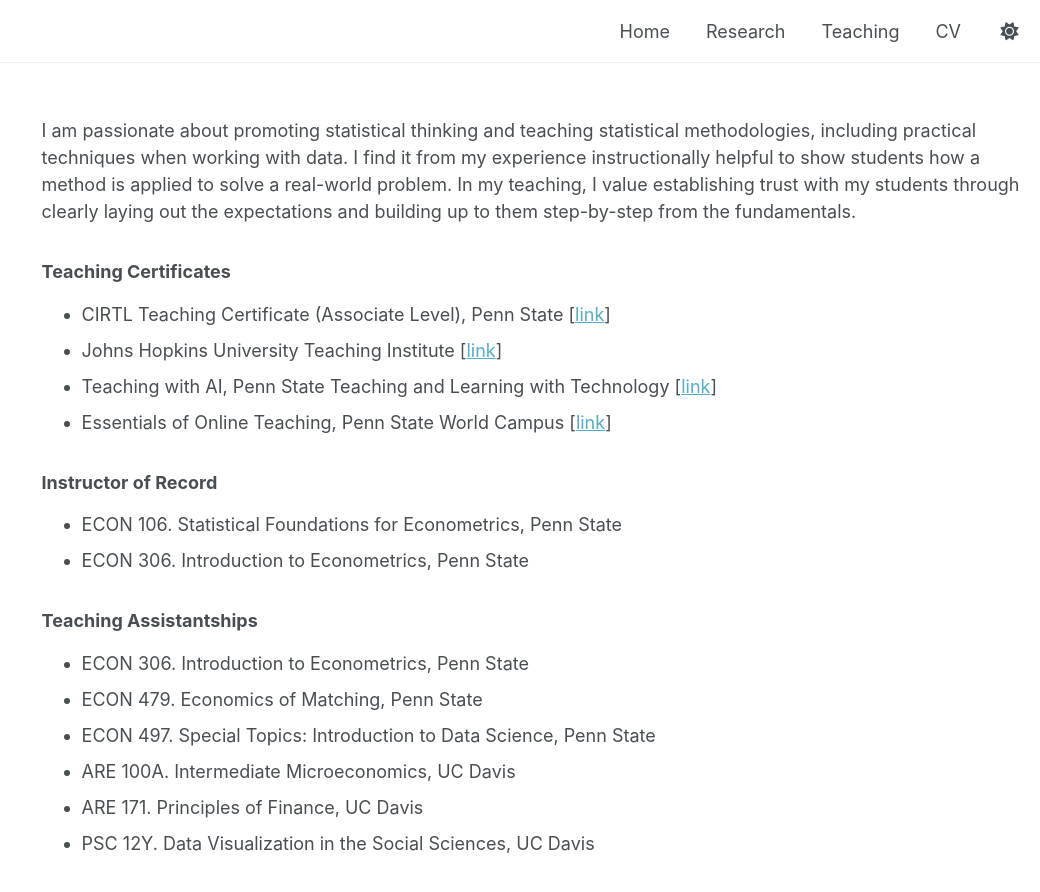
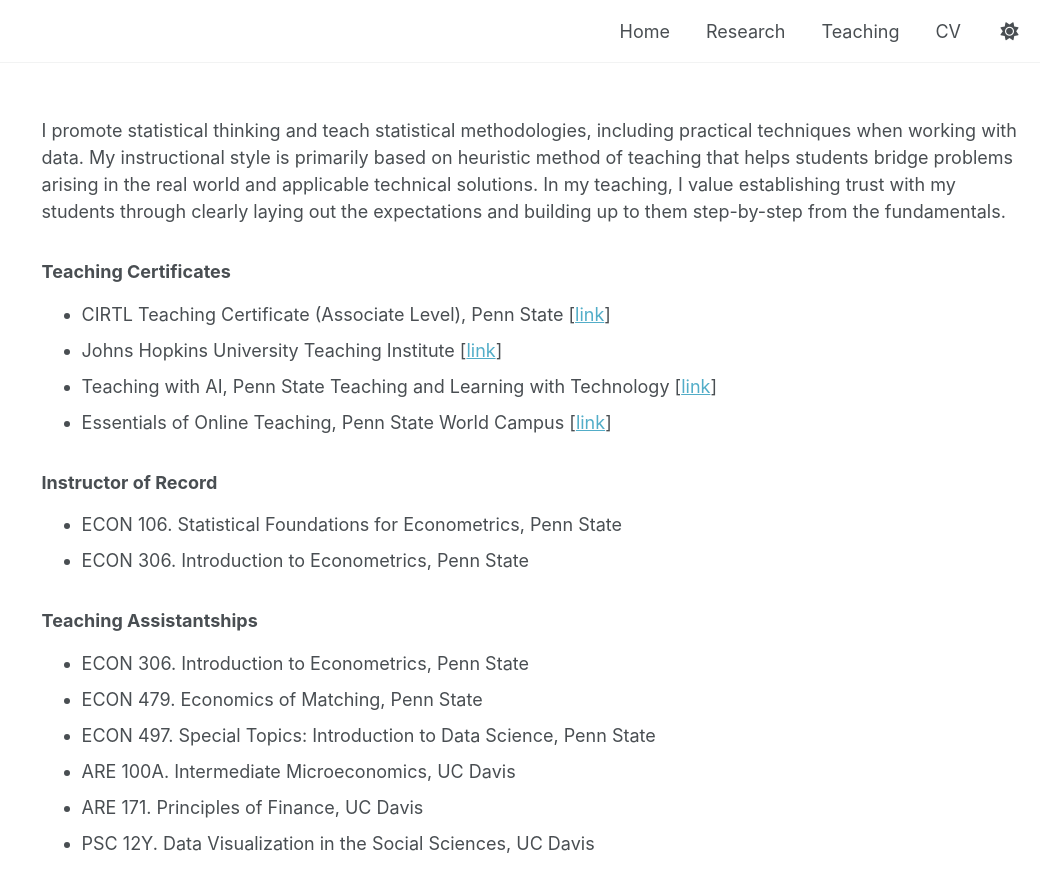
Before and after one commit to lbz5158/lujiezhou.github.io, a Jekyll site: the page built from _pages/teaching.md, in a window 1280 px wide and 1073 px high. Shown: the top 892 px of the window, without its empty margins (240-1280 px from the left). Built offline with Jekyll 4.4.1, drawn with Linux system fonts in a browser that asks for light colours.

Commit message:
Update teaching.md

```diff
--- a/_pages/teaching.md
+++ b/_pages/teaching.md
@@ -7,7 +7,7 @@ author_profile: false
 
 {% include base_path %}
 
-I am passionate about promoting statistical thinking and teaching statistical methodologies, including practical techniques when working with data. I find it from my experience instructionally helpful to show students how a method is applied to solve a real-world problem. In my teaching, I value establishing trust with my students through clearly laying out the expectations and building up to them step-by-step from the fundamentals.
+I promote statistical thinking and teach statistical methodologies, including practical techniques when working with data. My instructional style is primarily based on heuristic method of teaching that helps students bridge problems arising in the real world and applicable technical solutions. In my teaching, I value establishing trust with my students through clearly laying out the expectations and building up to them step-by-step from the fundamentals.
 
 
 ### Teaching Certificates
```
